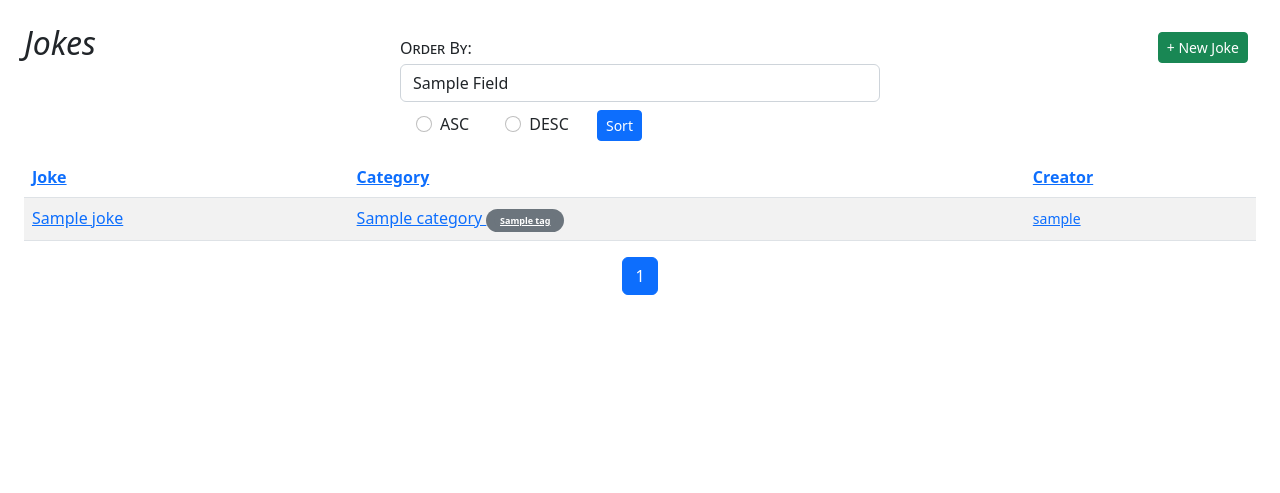
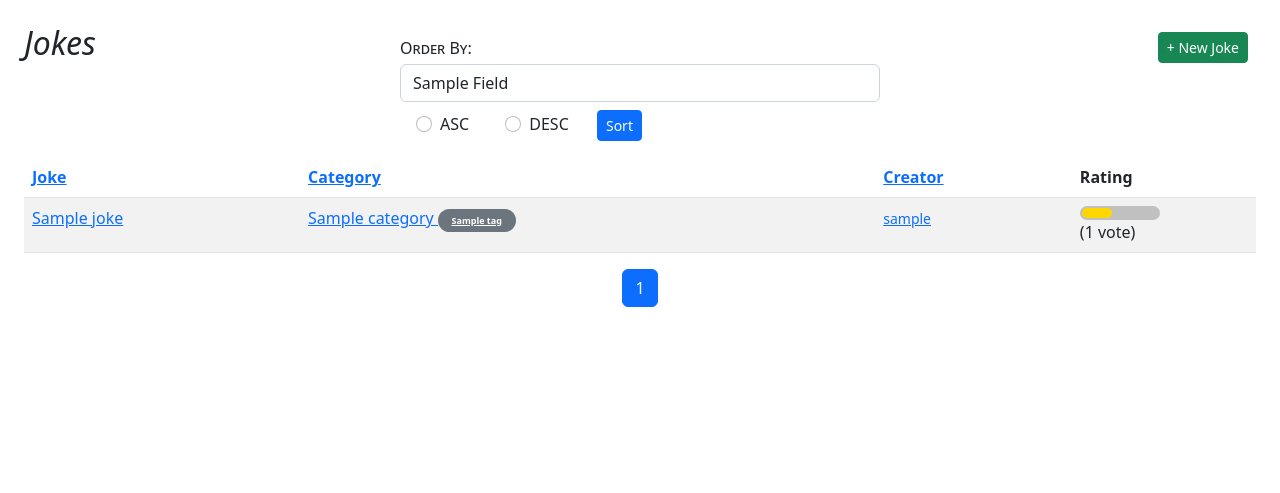
Before and after one commit to anastacia124/djangojokes.com, a Django app: template templates/jokes/joke_list.html in a window 1280 px wide. Shown: the part 93-586 px from the top of the page. Run offline with Django 4.2, Linux system fonts and the light colour scheme; the template is opened without the code that fills it: most values are stand-ins (such as "Sample title", 1, 10 or a date in 2020); parts of the project's set-up code (start-up, migrations or seed data) failed here and were passed over; some libraries are stand-ins or nearby versions.

Commit message:
56 initial commit/ getting joke ratings

```diff
--- a/static/css/main.css
+++ b/static/css/main.css
@@ -54,3 +54,17 @@ label {
   background-color: pink;
   color: darkred;
 }
+
+/* RATING BAR */
+#rating-container {
+  background-color:silver;
+  border-radius: .5em;
+  max-width: 5rem;
+  padding: 2px;
+}
+
+#rating {
+  background-color: gold;
+  border-radius: .5em;
+  height: 10px;
+}
--- a/templates/jokes/joke_list.html
+++ b/templates/jokes/joke_list.html
@@ -42,7 +42,6 @@
       </a>
     </div>
   </div>
-
   <div class="table-responsive">
     <table class="table table-striped" style="min-width: 500px">
       <thead>
@@ -63,6 +62,7 @@
             {% else %}
               <th><a href="?order=creator&direction=asc&q={{ request.GET.q }}">Creator</a></th>
             {% endif %}
+            <th>Rating</th>
           </tr>
         {% endwith %}
       </thead>
@@ -99,6 +99,13 @@
                 </small>
               {% endif %}
             </td>
+            <td>
+              <div id="rating-container" title="{{ joke.rating }}">
+                <div id="rating"
+                  style="width:{% widthratio joke.rating 10 100 %}%;"></div>
+              </div>
+              ({{ joke.num_votes }} vote{{ joke.num_votes|pluralize }})
+            </td>
           </tr>
         {% endfor %}
       </tbody>
```
Also changed, not shown: jokes/models.py (+9 -0 lines).
